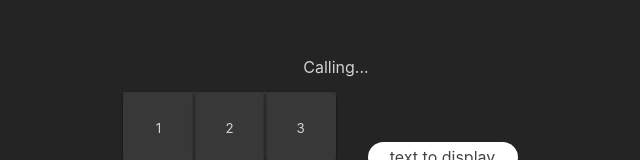
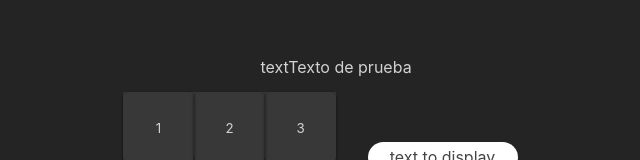
Before and after one commit to ccbabcn/202204-W4CH3-cristian-bermudez, a React (Create React App) app: page / in a window 1280 px wide. Shown: the part 191-351 px from the top of the page, without its empty margins (304-944 px from the left). Built offline with nearby package versions, Linux system fonts and the light colour scheme.

Commit message:
added basic context provider dunctionality

```diff
--- a/src/App.js
+++ b/src/App.js
@@ -1,12 +1,15 @@
+import { useContext } from "react";
 import Actions from "./components/Actions/Actions";
 import Info from "./components/Info/Info";
 import Keyboard from "./components/Keyboard/Keyboard";
+import ActionContext from "./context/ActionContext";
 
 function App() {
+  const textTest = useContext(ActionContext);
   return (
     <div className="App">
       <div className="container">
-        <Info infoTex={"Calling..."} />
+        <Info infoTex={textTest} />
         <main className="phone">
           <div className="keyboard-container">
             <Keyboard />
@@ -17,5 +20,4 @@ function App() {
     </div>
   );
 }
-
 export default App;
--- /dev/null
+++ b/src/context/ActionContext.js
@@ -0,0 +1,5 @@
+import { createContext } from "react";
+
+const ActionContext = createContext();
+
+export default ActionContext;
--- /dev/null
+++ b/src/context/ActionProvider.js
@@ -0,0 +1,13 @@
+import ActionContext from "./ActionContext";
+
+const ActionProvider = ({ children }) => {
+  const text = "text";
+  const textTest = "Texto de prueba";
+  return (
+    <ActionContext.Provider value={[text, textTest]}>
+      {children}
+    </ActionContext.Provider>
+  );
+};
+
+export default ActionProvider;
--- a/src/index.js
+++ b/src/index.js
@@ -1,13 +1,16 @@
-import React from 'react';
-import ReactDOM from 'react-dom/client';
-import './index.css';
-import App from './App';
-import reportWebVitals from './reportWebVitals';
+import React from "react";
+import ReactDOM from "react-dom/client";
+import "./index.css";
+import App from "./App";
+import reportWebVitals from "./reportWebVitals";
+import ActionProvider from "./context/ActionProvider";
 
-const root = ReactDOM.createRoot(document.getElementById('root'));
+const root = ReactDOM.createRoot(document.getElementById("root"));
 root.render(
   <React.StrictMode>
-    <App />
+    <ActionProvider>
+      <App />
+    </ActionProvider>
   </React.StrictMode>
 );
 
```
